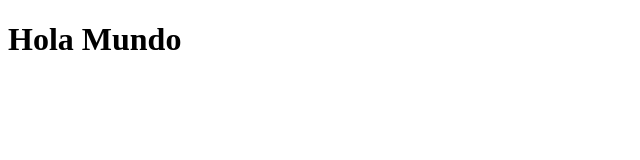
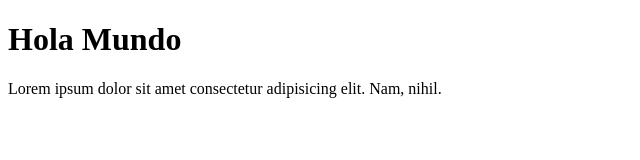
Before and after one commit to marsur86/Web_GitHub, a plain HTML site: page index.html in a window 1280 px wide. Shown: the whole page, without its empty margins (0-640 px from the left). Drawn offline with Linux system fonts and the light colour scheme.

Commit message:
Se cambio el titulo y se agrego p

```diff
--- a/index.html
+++ b/index.html
@@ -4,10 +4,11 @@
     <meta charset="UTF-8">
     <meta name="viewport" content="width=device-width, initial-scale=1.0">
 
-    <title>Nueva pagina</title>
+    <title>Git hub</title>
 </head>
 <body>
         <h1>Hola Mundo</h1>
+        <p>Lorem ipsum dolor sit amet consectetur adipisicing elit. Nam, nihil.</p>
 
 </body>
 </html>
```
